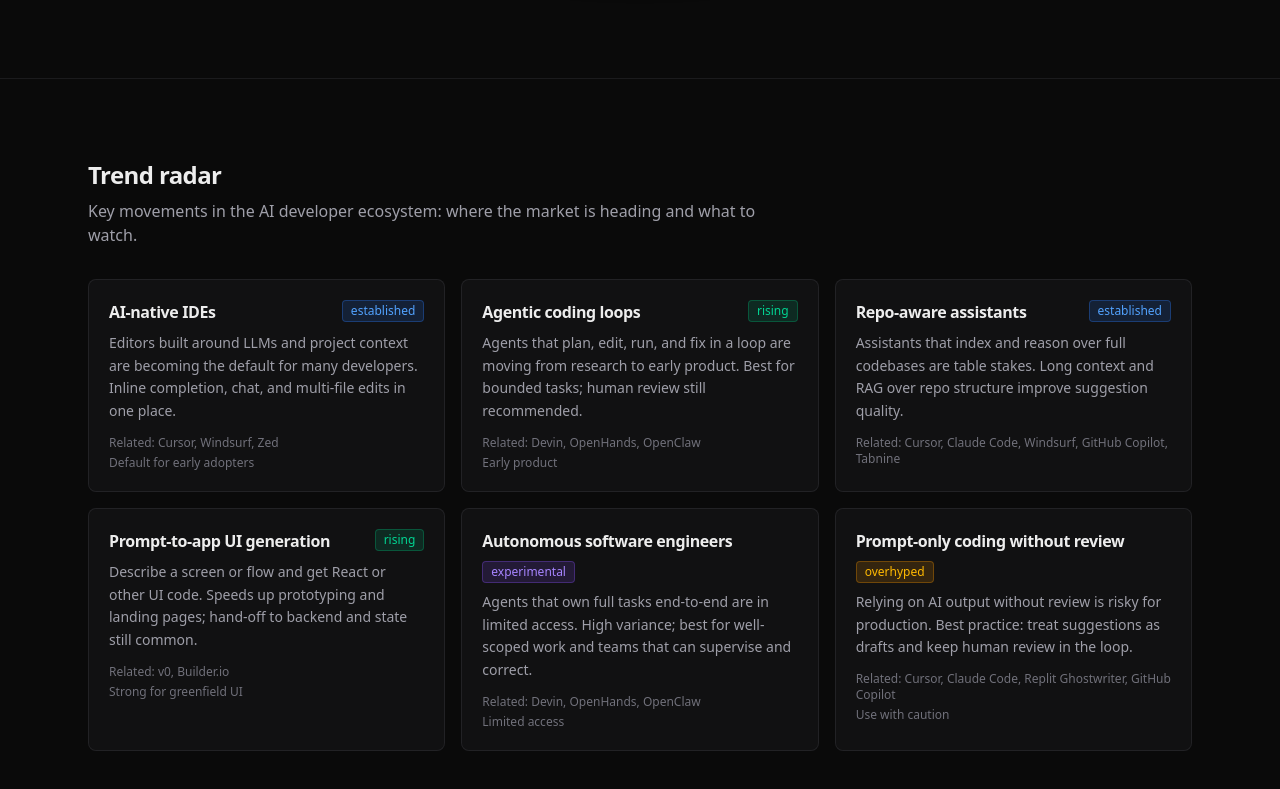
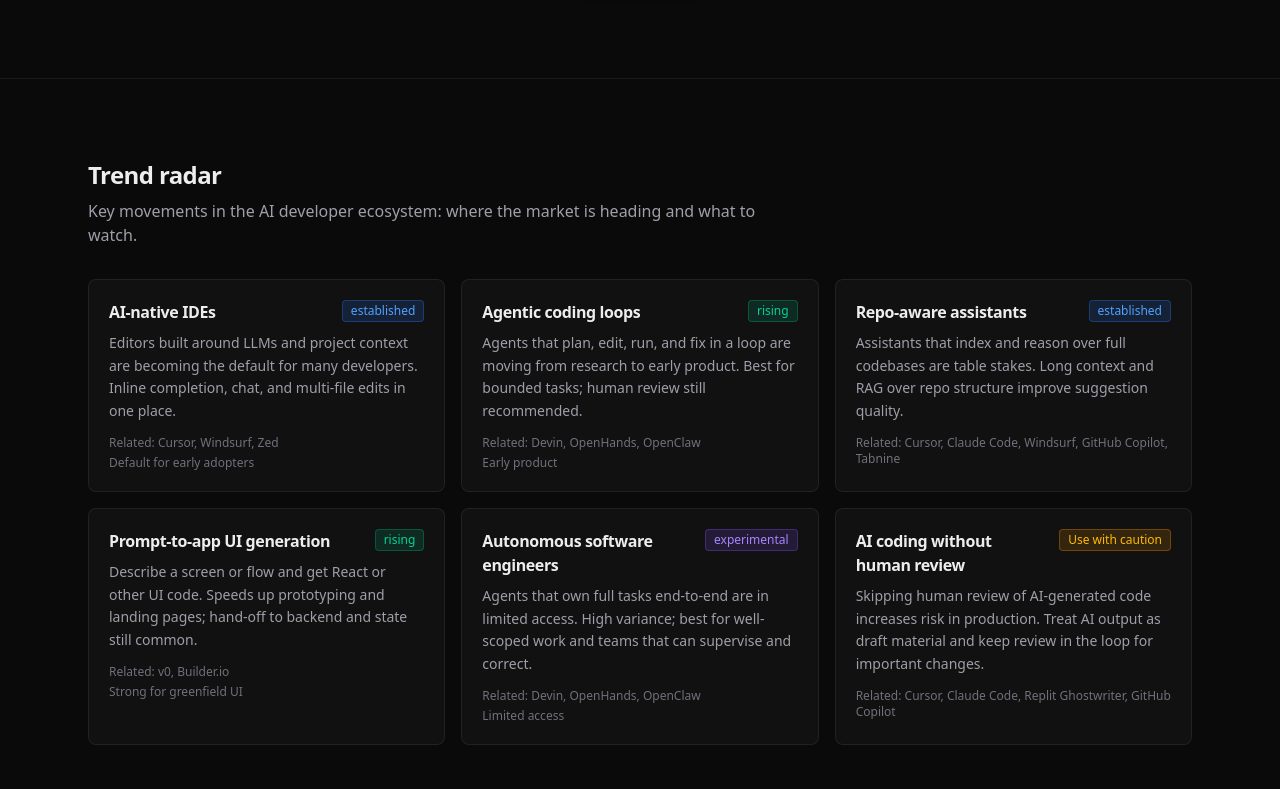
Before and after one commit to ian-schwartz/ai-dev-trends-explorer, a Next.js app: page / in a window 1280 px wide. Shown: the part 1867-2656 px from the top of the page. Built offline with nearby package versions, Linux system fonts and the light colour scheme; no server answers.

Commit message:
style: refine trend radar badges, labels, and title readability

```diff
--- a/src/components/home/TrendRadarCard.tsx
+++ b/src/components/home/TrendRadarCard.tsx
@@ -22,6 +22,13 @@
   },
 };
 
+const statusLabels: Record<TrendStatus, string> = {
+  rising: "rising",
+  established: "established",
+  experimental: "experimental",
+  overhyped: "Use with caution",
+};
+
 interface TrendRadarCardProps {
   trend: TrendItem;
 }
@@ -34,14 +41,14 @@
       className={`rounded-lg border bg-zinc-900/50 p-4 sm:p-5 ${styles.border} border-zinc-800/80 transition-colors hover:bg-zinc-900/70`}
       data-trend-slug={trend.slug}
     >
-      <div className="flex flex-wrap items-start justify-between gap-2">
-        <h3 className="font-semibold tracking-tight text-foreground">
+      <div className="flex items-start justify-between gap-3">
+        <h3 className="min-w-0 flex-1 line-clamp-2 font-semibold tracking-tight text-foreground">
           {trend.title}
         </h3>
         <span
-          className={`shrink-0 rounded border px-2 py-0.5 text-xs font-medium ${styles.badge}`}
+          className={`shrink-0 whitespace-nowrap rounded border px-2 py-0.5 text-xs font-medium ${styles.badge}`}
         >
-          {trend.status}
+          {statusLabels[trend.status]}
         </span>
       </div>
       <p className="mt-2 text-sm leading-relaxed text-zinc-400">
--- a/src/data/trends.ts
+++ b/src/data/trends.ts
@@ -47,11 +47,10 @@
   },
   {
     slug: "prompt-only-coding",
-    title: "Prompt-only coding without review",
+    title: "AI coding without human review",
     status: "overhyped",
     summary:
-      "Relying on AI output without review is risky for production. Best practice: treat suggestions as drafts and keep human review in the loop.",
+      "Skipping human review of AI-generated code increases risk in production. Treat AI output as draft material and keep review in the loop for important changes.",
     relatedTools: ["Cursor", "Claude Code", "Replit Ghostwriter", "GitHub Copilot"],
-    signalLabel: "Use with caution",
   },
 ];
```
